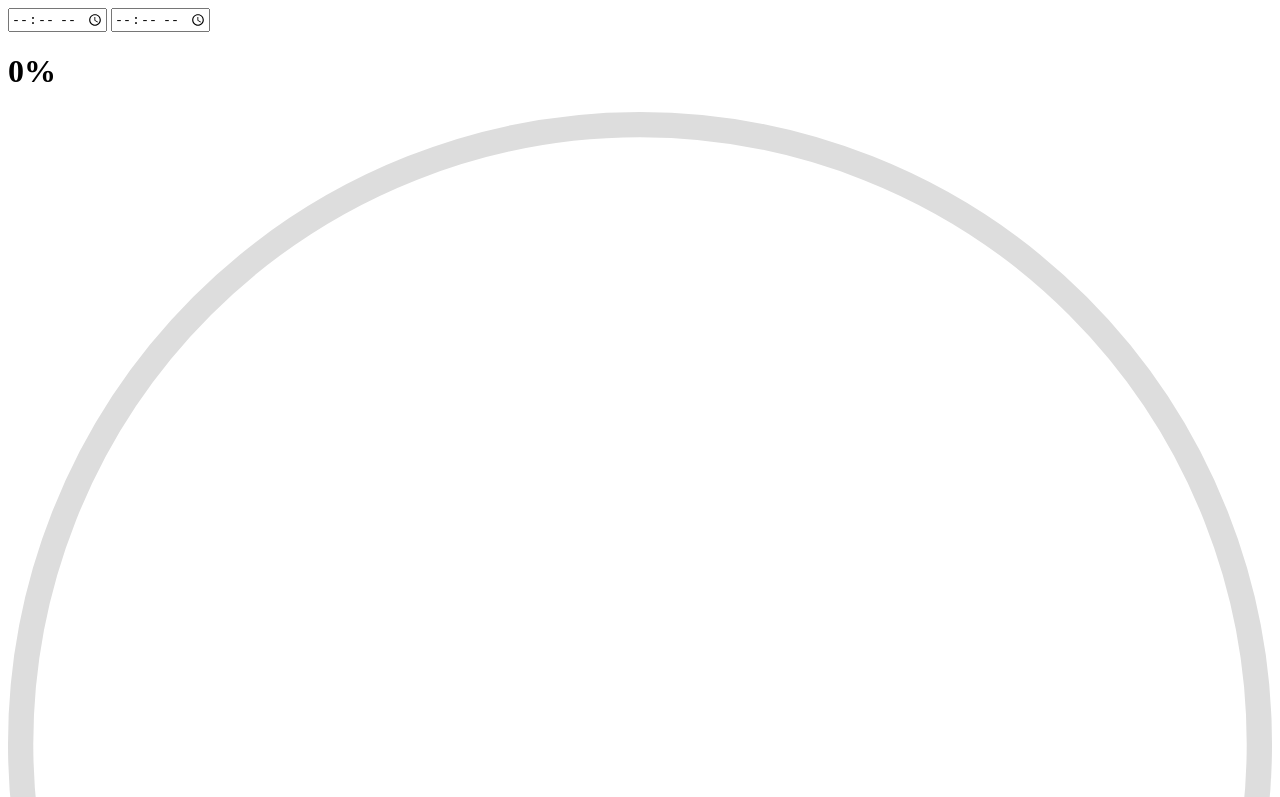
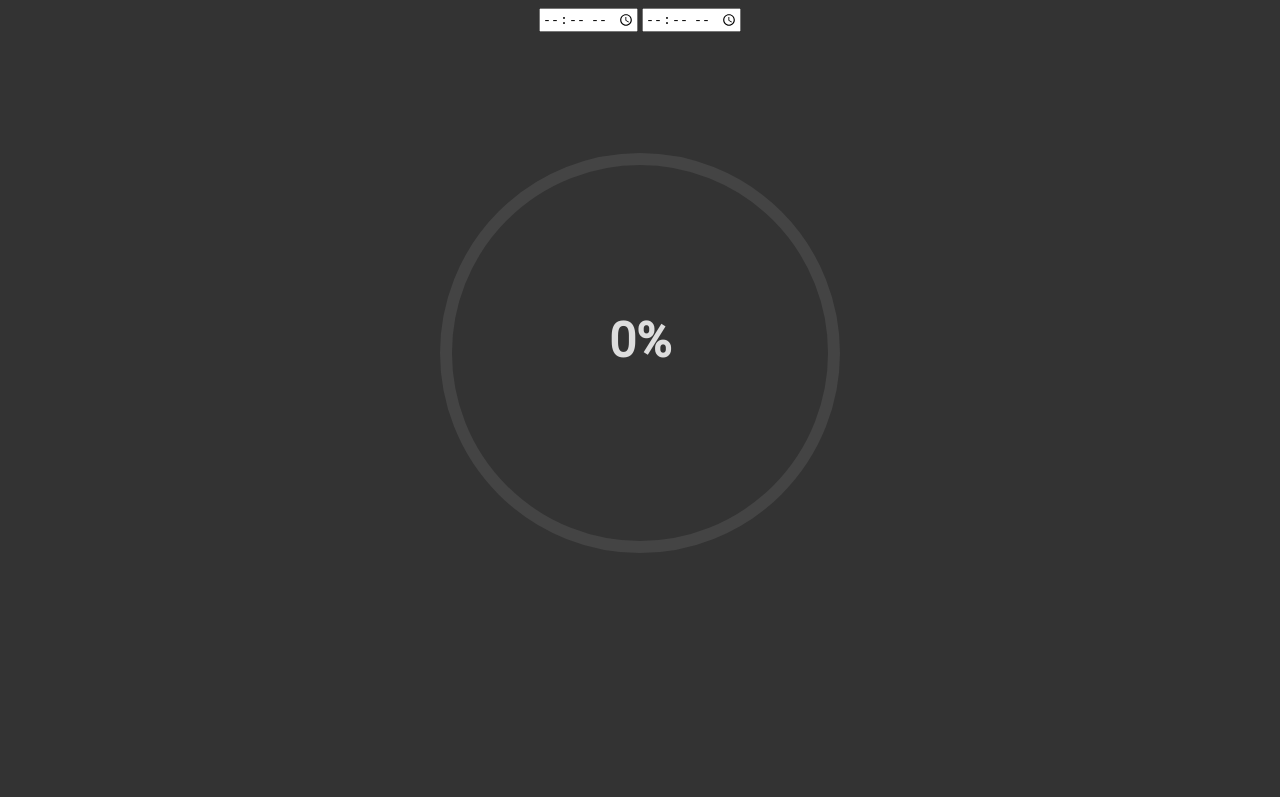
Before and after one commit to 5l1v3r1/letmegohomealready, a plain HTML site: page index.html in a window 1280 px wide. Shown: the top 797 px of the page. Drawn offline with Linux system fonts and the light colour scheme.

Commit message:
added roboto font and basic styling

```diff
--- a/index.html
+++ b/index.html
@@ -3,6 +3,8 @@
   <head>
     <meta charset="utf-8">
     <title>Let Me Go Home Already</title>
+    <link href="https://fonts.googleapis.com/css?family=Roboto" rel="stylesheet">
+    <link type="text/css" rel="stylesheet" href="main.css"/>
     <script type="text/javascript" src="sektor.js"></script>
     <script type="text/javascript" src="script.js" async defer></script>
   </head>
--- /dev/null
+++ b/main.css
@@ -0,0 +1,18 @@
+.sector {
+  display: inline-block;
+  height: 50vh;
+  width: 50vh;
+}
+
+h1 {
+  color: #DDD;
+  font-family: 'Roboto';
+  font-size: 6vh;
+  position: relative;
+  top: 31vh; /* (sector height / 2) + font-size*/
+}
+
+body {
+  text-align: center;
+  background-color: #333333;
+}
--- a/script.js
+++ b/script.js
@@ -1,9 +1,10 @@
 const sektor = new Sektor('.sector', {
   angle: 0,
-  stroke: 2,
+  stroke: 3,
   arc: true,
   fillCircle: false,
-  sectorColor: 'black'
+  sectorColor: 'black',
+  circleColor: '#444444'
 });
 
 const getColor = percentage => {
```
